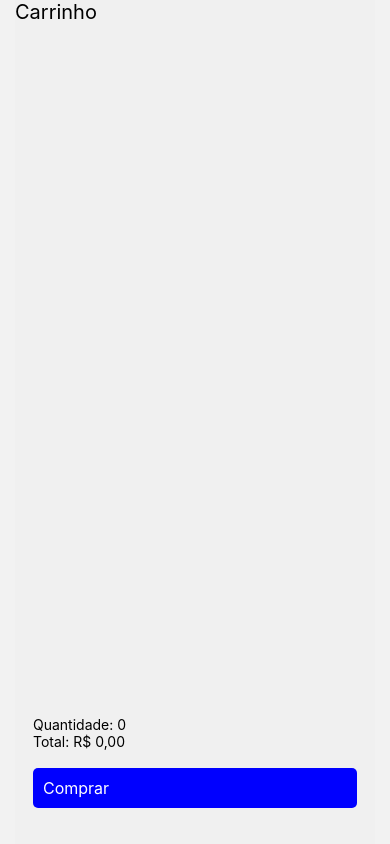
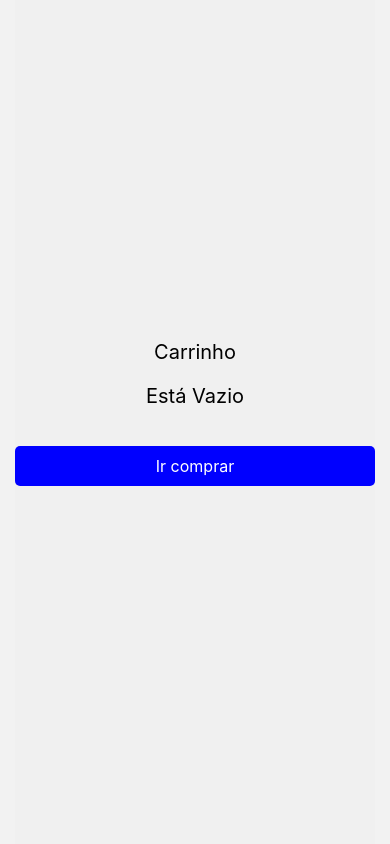
Before and after one commit to kaue-S/eco-food-app, a React Native app: screen /Carrinho in a window 390 px wide. Built offline with nearby package versions, Linux system fonts and the light colour scheme.

Commit message:
feat: condicionando o carrinho vazio

```diff
--- a/src/screens/Carrinho.js
+++ b/src/screens/Carrinho.js
@@ -116,8 +116,31 @@ export default function Carrinho({ navigation }) {
 
   return (
     <View style={estilosCarrinho.container}>
-      <Text style={estilosCarrinho.text}>Carrinho</Text>
-
+      <Text
+        style={[
+          estilosCarrinho.text,
+          listaProdutosNoCarrinho.length <= 0 && estilosCarrinho.titulo,
+        ]}
+      >
+        Carrinho
+      </Text>
+      {listaProdutosNoCarrinho.length <= 0 && (
+        <>
+          <Text style={[estilosCarrinho.text, estilosCarrinho.titulo]}>
+            Está Vazio
+          </Text>
+          <Pressable
+            onPress={() => navigation.navigate("Home")}
+            style={estilosCarrinho.button}
+          >
+            <Text style={[estilosCarrinho.buttonText, estilosCarrinho.titulo]}>
+              Ir comprar
+            </Text>
+          </Pressable>
+        </>
+      )}
+      {listaProdutosNoCarrinho.length >= 1 && (
+        <>
           {listaProdutosNoCarrinho && (
             <ScrollView>
               {listaProdutosNoCarrinho.map((itemProduto) => {
@@ -133,7 +156,9 @@ export default function Carrinho({ navigation }) {
                     />
                     <Pressable
                       onPress={() =>
-                    excluirProduto(listaProdutosNoCarrinho.indexOf(itemProduto))
+                        excluirProduto(
+                          listaProdutosNoCarrinho.indexOf(itemProduto)
+                        )
                       }
                       style={estilosCarrinho.btnExcluir}
                     >
@@ -153,6 +178,8 @@ export default function Carrinho({ navigation }) {
               <Text style={estilosCarrinho.buttonText}>Comprar</Text>
             </Pressable>
           </View>
+        </>
+      )}
     </View>
   );
 }
@@ -193,4 +220,7 @@ const estilosCarrinho = StyleSheet.create({
     padding: 16,
     borderRadius: 50,
   },
+  titulo: {
+    textAlign: "center",
+  },
 });
```
Lines whose indentation alone changed are shown as unchanged.
